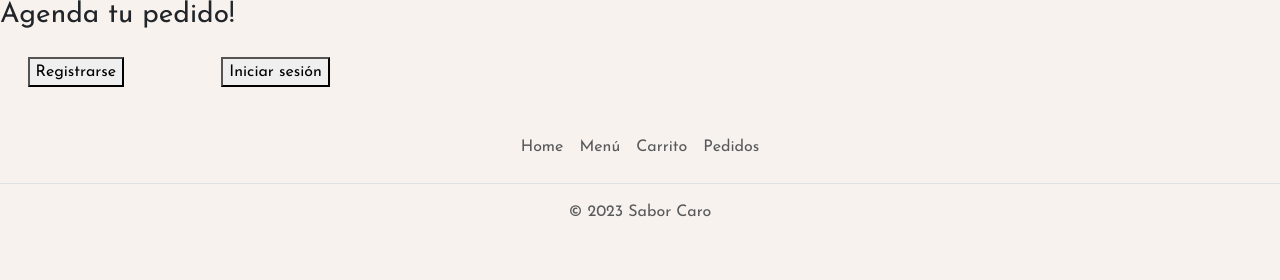
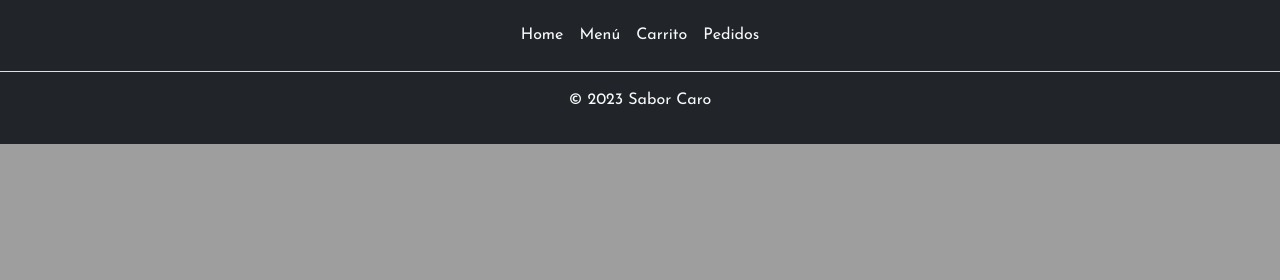
Before and after one commit to DavidMojica/ArepasStore, a PHP site: page / in a window 1280 px wide. Shown: the part 901-1181 px from the top of the page. After the commit the page ends 1045 px from the top, so only its background shows below. Run offline with PHP 8.4, Linux system fonts and the light colour scheme.

Commit message:
22/11/23 VII Index layout pt6

```diff
--- a/index.php
+++ b/index.php
@@ -64,39 +64,21 @@ include("scriptsPHP/PDOconn.php");
             <section class="griddle">
                 <div class="row quarry">
                     <img src="extras/logos/logo.png" alt="Sabor Caro" class="logo">
-                    <hr class="hr hr-blurry">
-                    <h1>AREPA COLOMBIANA</h1>
+                    <h1 class="col-white text-bold">AREPAS CON TODO!</h1>
+                    <button>HAZ TU PEDIDO</button>
                 </div>
             </section>
         </div>
     </div>
 
-    <main class="">
-        <!-- Swipper -->
-
-
-        <div class="row gap-3 justify-content-center col-xl-4">
-            <div class="col-sm-12 col-md-12 col-lg-12 col-xl-12">
-                <h3>Agenda tu pedido!</h3>
-            </div>
-            <div class="col-sm-5 col-md-5 col-lg-5 col-xl-5">
-                <button>Registrarse</button>
-            </div>
-            <div class="col-sm-5 col-md-5 col-lg-5 col-xl-5">
-                <button>Iniciar sesión</button>
-            </div>
-        </div>
-    </main>
-
-    <footer class="py-3 my-4">
+    <footer class="py-3 bg-dark">
         <ul class="nav justify-content-center border-bottom pb-3 mb-3">
-            <li class="nav-item"><a href="#" class="nav-link px-2 text-muted">Home</a></li>
-            <li class="nav-item"><a href="#" class="nav-link px-2 text-muted">Menú</a></li>
-            <li class="nav-item"><a href="#" class="nav-link px-2 text-muted">Carrito</a></li>
-            <li class="nav-item"><a href="#" class="nav-link px-2 text-muted">Pedidos</a></li>
+            <li class="nav-item"><a href="#" class="nav-link px-2 text-light">Home</a></li>
+            <li class="nav-item"><a href="#" class="nav-link px-2 text-light">Menú</a></li>
+            <li class="nav-item"><a href="#" class="nav-link px-2 text-light">Carrito</a></li>
+            <li class="nav-item"><a href="#" class="nav-link px-2 text-light">Pedidos</a></li>
         </ul>
-        <p class="text-center text-muted">© 2023 Sabor Caro</p>
+        <p class="text-center text-light">© 2023 Sabor Caro</p>
     </footer>
 </body>
-
 </html>
--- a/static/css/bg-col.css
+++ b/static/css/bg-col.css
@@ -1,7 +1,7 @@
 .bg-blurry{
-    background: linear-gradient(-65deg, #F7C700, #F7C700, #002E83, #C20F2D);
+    background: url(https://static.vecteezy.com/system/resources/previews/001/948/406/non_2x/wood-table-top-for-display-with-blurred-restaurant-background-free-photo.jpg);
     animation: gradient 30s ease infinite;  /*<-------Duration of the "Day"*/
-    background-size: 400% 400%;
+    background-size: 120% 120%;
     backdrop-filter: blur(5px);
 }
 
--- a/templates/self-css/general.css
+++ b/templates/self-css/general.css
@@ -6,10 +6,7 @@ body{
     background-color: rgb(247, 242, 237);
 }
 
-.logo{
-    width: 250px;
-    border-radius: 2em 1em;
-}
+
 
 .col-white{
     color: #fff;
--- a/templates/self-css/index.css
+++ b/templates/self-css/index.css
@@ -41,6 +41,13 @@
 }
 .quarry{
     margin-top: 10vh;
-    border: 1px solid red;
-    background-color: rgba(255, 255, 255, 0.4) ;
+    display: grid;
+    grid-template-rows: 1fr .85fr .3fr;
+    place-items: center;
+    padding: 3em;
 }
+
+.logo{
+    width: 350px;
+    border-radius: 2em 1em;
+}
```
